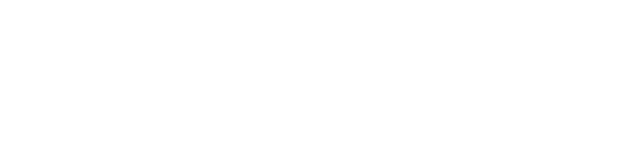
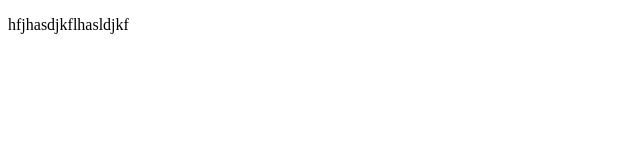
Before and after one commit to SnelleJaapie/git-demo, a plain HTML site: page index.html in a window 1280 px wide. Shown: the whole page, without its empty margins (0-640 px from the left). Drawn offline with Linux system fonts and the light colour scheme.

Commit message:
dit is het 2e opzetje

```diff
--- a/index.html
+++ b/index.html
@@ -2,9 +2,9 @@
 <html lang="en">
 <head>
     <meta charset="UTF-8">
-    <title>Title</title>
+    <title>hoihoihohi</title>
 </head>
 <body>
-
+<p>hfjhasdjkflhasldjkf</p>
 </body>
 </html>
```
